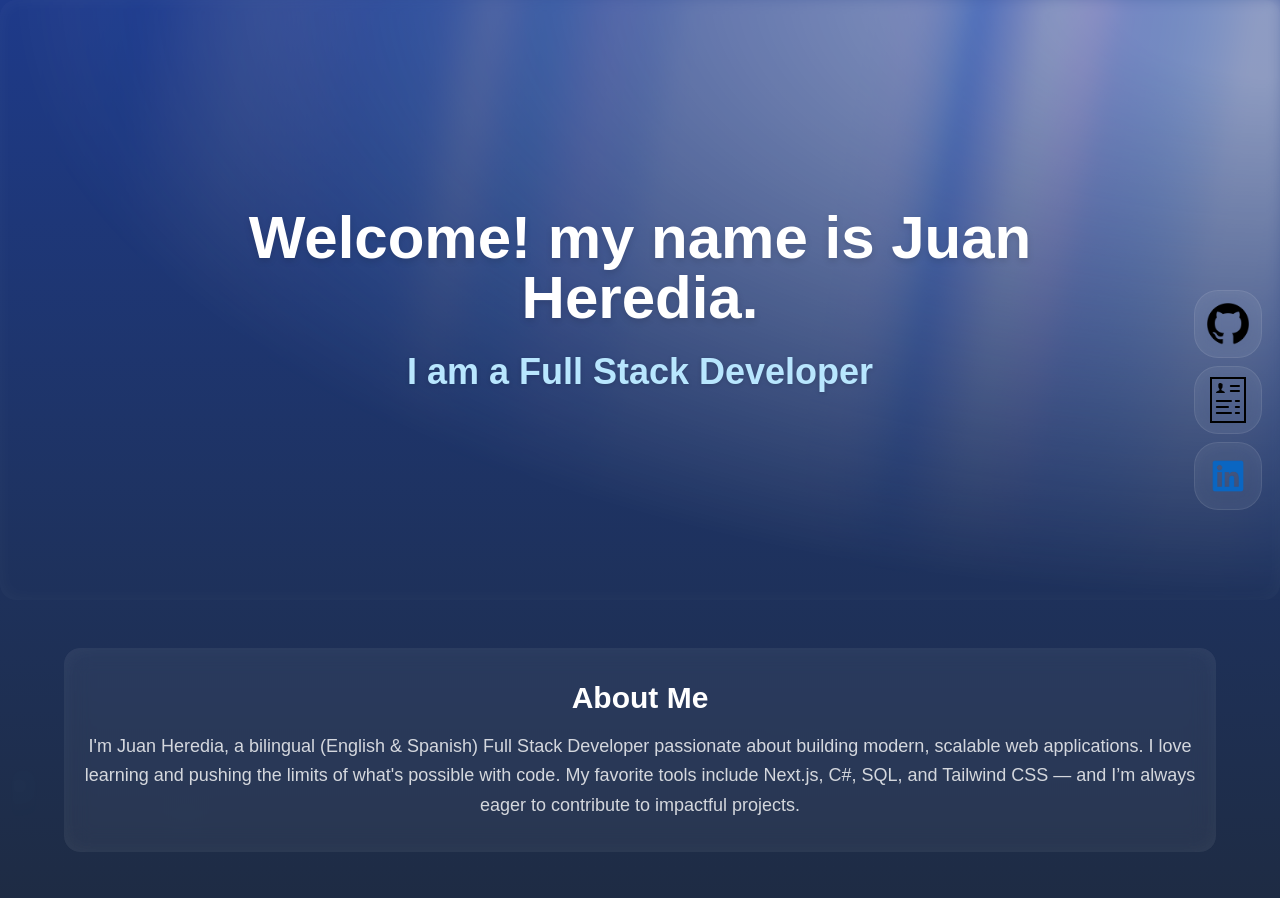
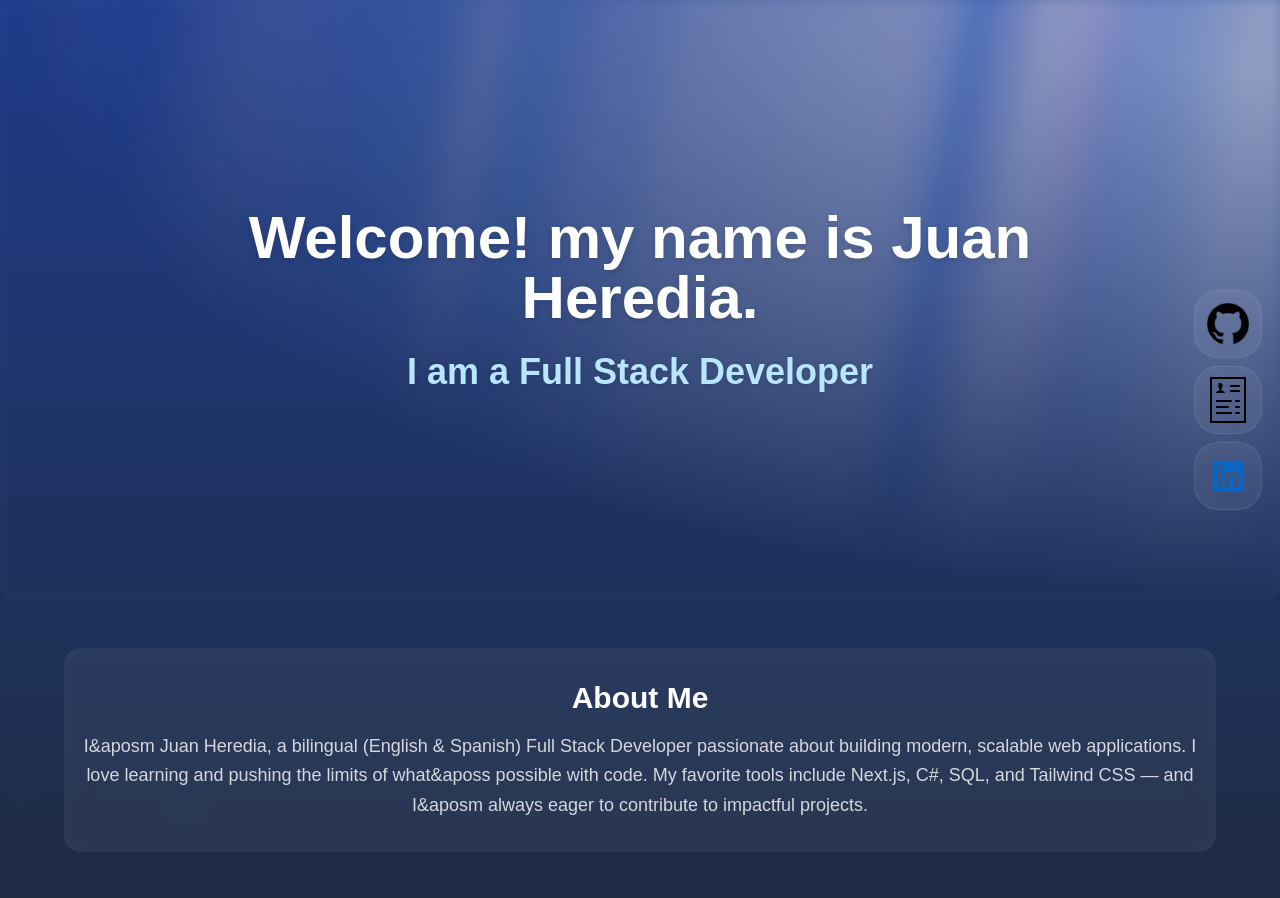
Before and after one commit to ChristmasLover12345/portfolio-site, a Next.js app: page / in a window 1280 px wide. Shown: the top 898 px of the page. Built offline with nearby package versions, Linux system fonts and the light colour scheme.

Commit message:
Build errors

```diff
--- a/src/Components/AboutMeComponent.tsx
+++ b/src/Components/AboutMeComponent.tsx
@@ -52,10 +52,10 @@ const AboutMeComponent = () => {
       >
         <h1 className="text-3xl font-bold mb-4">About Me</h1>
         <p className="text-lg text-white/80 leading-relaxed">
-          I'm Juan Heredia, a bilingual (English & Spanish) Full Stack Developer
+          I&aposm Juan Heredia, a bilingual (English & Spanish) Full Stack Developer
           passionate about building modern, scalable web applications. I love
-          learning and pushing the limits of what's possible with code. My
-          favorite tools include Next.js, C#, SQL, and Tailwind CSS — and I’m
+          learning and pushing the limits of what&aposs possible with code. My
+          favorite tools include Next.js, C#, SQL, and Tailwind CSS — and I&aposm
           always eager to contribute to impactful projects.
         </p>
       </motion.div>
--- a/src/Components/HeroNameComponent.tsx
+++ b/src/Components/HeroNameComponent.tsx
@@ -1,20 +1,17 @@
 "use client";
 
 import { motion } from "framer-motion";
-import Image from "next/image";
 import React from "react";
-import GitHub_Logo from "../../public/images/GitHub_Logo.webp";
-import linkedin_logo from "../../public/images/linkedin_logo.png";
 import { AuroraBackground } from "./ui/AuroraBackgroundComponent";
 
 const HeroNameComponent = () => {
   return (
     <AuroraBackground>
-      <div className="w-full h-[600px] flex flex-col justify-center items-center rounded-2xl shadow-lg p-8 innerGlow">
+      <div className="w-full min-h-[600px] flex flex-col justify-center items-center rounded-2xl shadow-lg p-8 innerGlow">
         <motion.div
-          initial={{ opacity: 0, y: 30 }} //Starter point, where the animation start
-          animate={{ opacity: 1, y: 0 }} //edning point
-          transition={{ duration: 1 }} //Duration of the animation
+          initial={{ opacity: 0}} //Starter point, where the animation start
+          animate={{ opacity: 1}} //edning point
+          transition={{ duration: 0.6, delay: 0.3 }} //Duration of the animation
           className="  flex flex-col justify-center items-center
           text-white text-center
           w-full max-w-4xl"
--- a/src/app/layout.tsx
+++ b/src/app/layout.tsx
@@ -1,7 +1,7 @@
 import type { Metadata } from "next";
 import { Geist, Geist_Mono } from "next/font/google";
 import "./globals.css";
-import { AppWrapper } from "@/context/context";
+
 
 const geistSans = Geist({
   variable: "--font-geist-sans",
@@ -28,9 +28,9 @@ export default function RootLayout({
       <body
         className={`${geistSans.variable} ${geistMono.variable} antialiased`}
       >
-        <AppWrapper>
+
           {children}
-        </AppWrapper>
+
 
       </body>
     </html>
--- a/src/context/context.tsx
+++ /dev/null
@@ -1,32 +0,0 @@
-'use client';
-
-import React, { createContext, useContext, useState } from "react";
-
-interface context {
-    darkMode: boolean;
-    setDarkMode: (value: boolean) => void;
-}
-
-//creating context
-
-const AppContext = createContext<context>({
-    darkMode: false,
-    setDarkMode: (value: boolean) => {}
-})
-
-//creating wrapper
-export function AppWrapper({ children }: {children: React.ReactNode}) {
-const [darkMode, setDarkMode] = useState<boolean>(false);
-
- return (
-    <AppContext.Provider value={{ darkMode, setDarkMode }}>
-        {children}
-    </AppContext.Provider>
- )
-}
-
-
-// Function to allow access to data
-export function useAppContext() {
-    return useContext(AppContext);
-}
```
